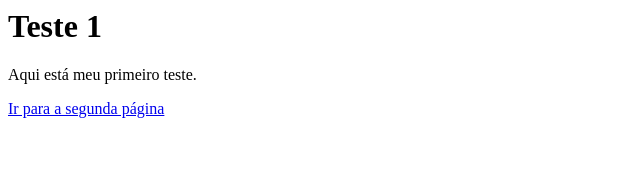
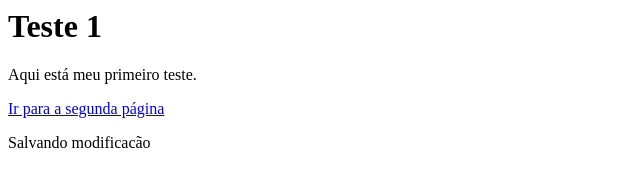
Before and after one commit to Marcos1611/teste, a plain HTML site: page index.html in a window 1280 px wide. Shown: the whole page, without its empty margins (0-640 px from the left). Drawn offline with Linux system fonts and the light colour scheme.

Commit message:
Acrescentado uma linha de teste

```diff
--- a/index.html
+++ b/index.html
@@ -11,6 +11,7 @@
 		<h1>Teste 1</h1>
 		<p>Aqui está meu primeiro teste.</p>
 		<a href="teste.html">Ir para a segunda página</a>
+		<p>Salvando modificacão</p>
 
 	</body>
 
```
